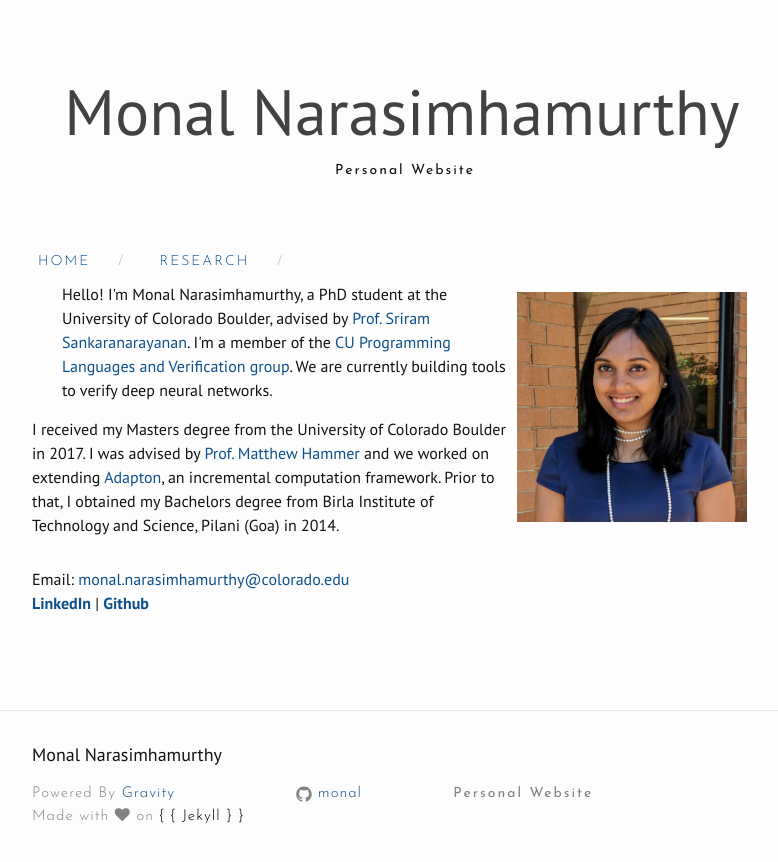
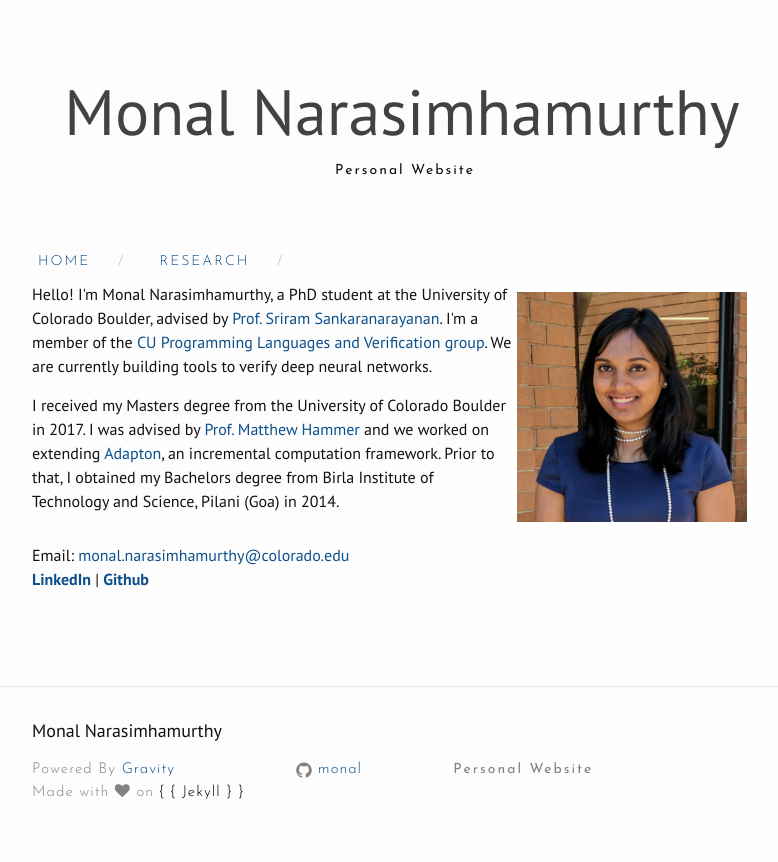
Before and after one commit to monal/monal.github.io, a Jekyll site: the page built from index.html, in a window 1280 px wide. Shown: the top 862 px of the page, without its empty margins (238-1016 px from the left). Built offline with Jekyll 4.4.1, drawn with Linux system fonts in a browser that asks for light colours; nearby versions of some CDN libraries.

Commit message:
Trying out new layout

```diff
--- a/index.html
+++ b/index.html
@@ -6,7 +6,8 @@ layout: default
 <p style="float: right; margin-top: 5px; margin-right: 20px;">
   <img src="monal-1.jpg" alt="" height="230" width="230" style='border:5px solid #FFF'>
 </p>
-<p style="margin-top: 10px; margin-left: 30px">
+
+<p style="margin-top: 10px; margin-right: 30px">
 Hello! I'm Monal Narasimhamurthy, a PhD student at the University of Colorado Boulder,
 advised by <a href="http://www.cs.colorado.edu/~srirams/index.html">Prof. Sriram Sankaranarayanan</a>.
 I'm a member of the <a href="http://plv.colorado.edu">CU Programming Languages and Verification group</a>.
```
